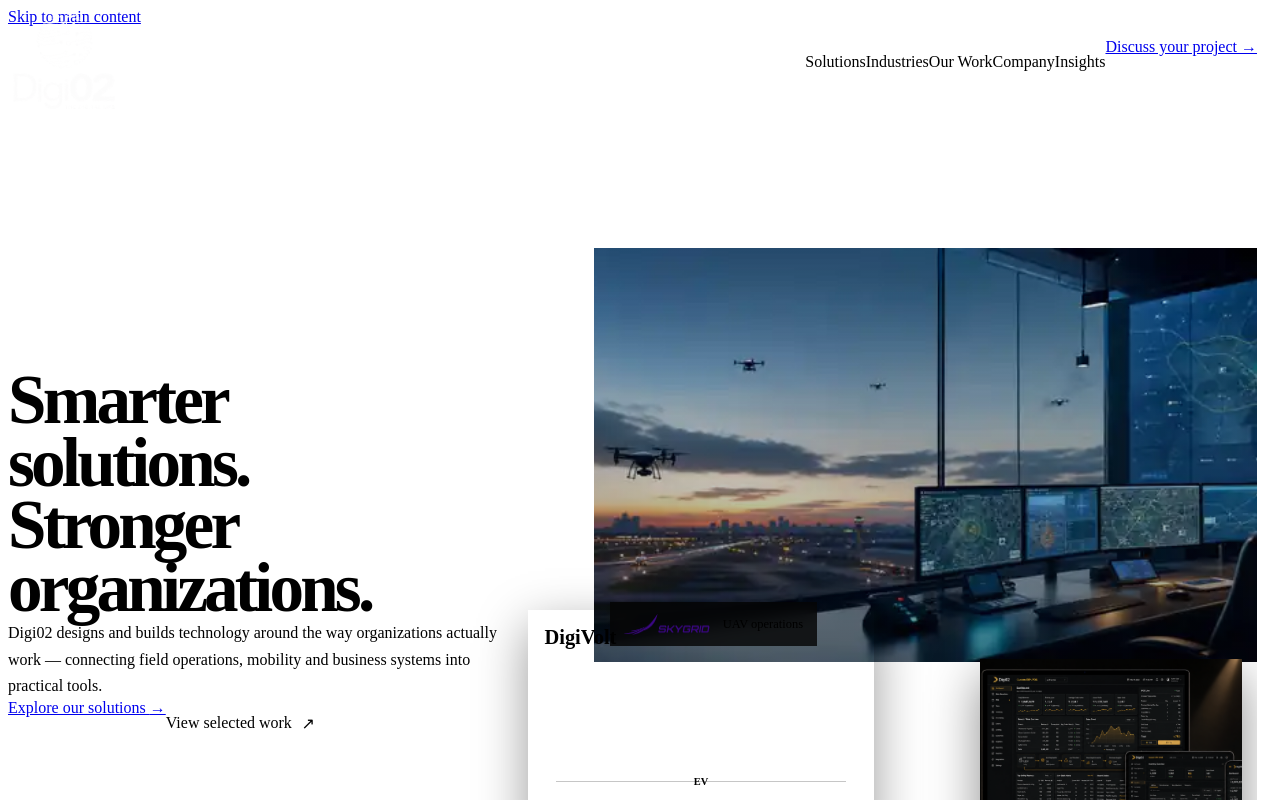
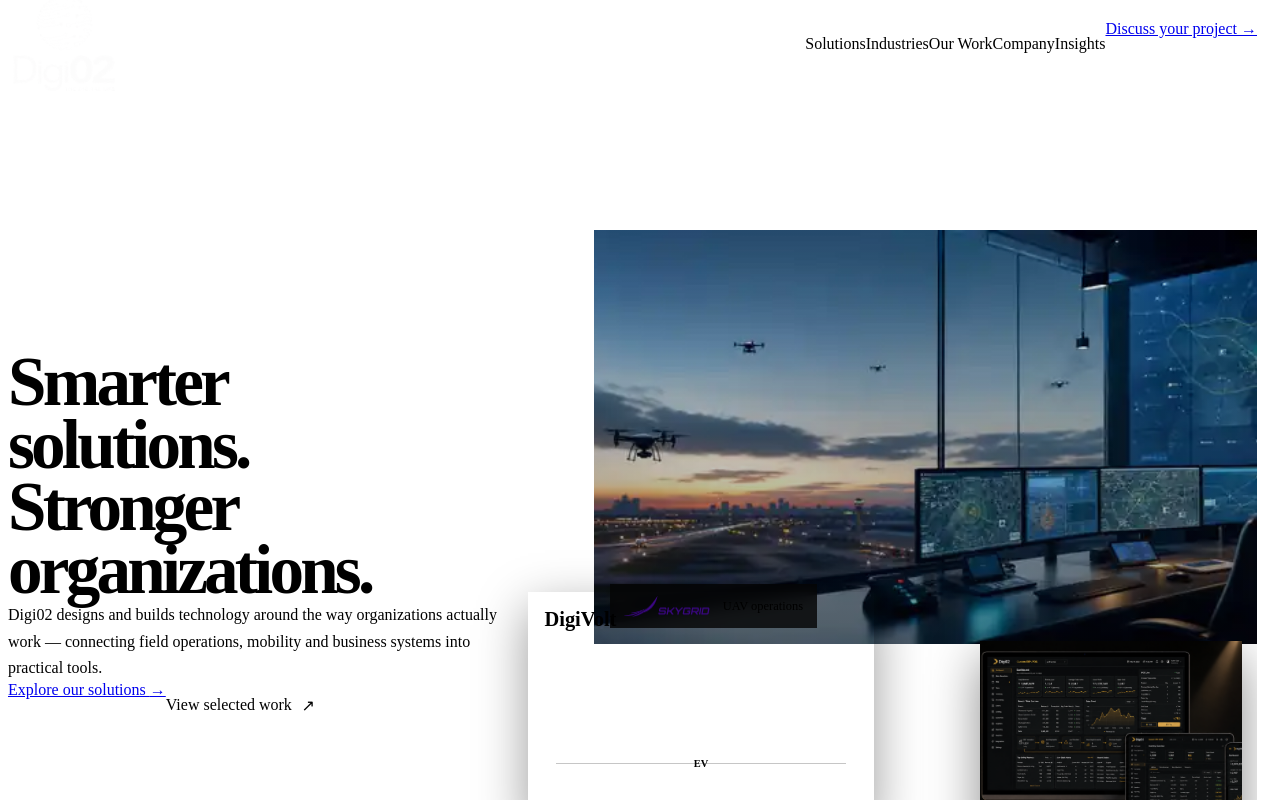
Before and after one commit to emmy16-glitch/Digi02_website, a React (Vite) app: page / in a window 1280 px wide. Shown: the top 800 px of the page. Built offline with nearby package versions, Linux system fonts and the light colour scheme; the HTML template or start-up script is replaced by a standard one.

Commit message:
Add keyboard skip-link styling to launch polish

```diff
--- a/src/styles/launch-polish.css
+++ b/src/styles/launch-polish.css
@@ -26,6 +26,26 @@ input,
 textarea,
 select {
   touch-action: manipulation;
+}
+
+.skip-link {
+  position: fixed;
+  z-index: 2000;
+  top: 0.75rem;
+  left: 0.75rem;
+  padding: 0.75rem 1rem;
+  transform: translateY(-160%);
+  border-radius: var(--radius-control);
+  background: var(--text-primary);
+  color: var(--bg-950);
+  font-weight: 600;
+  text-decoration: none;
+  transition: transform var(--motion-fast) var(--ease-standard);
+}
+
+.skip-link:focus {
+  transform: translateY(0);
+  color: var(--bg-950);
 }
 
 .button,
@@ -100,11 +120,6 @@ select {
 .capability-sequence article,
 .software-build__stages article {
   grid-template-columns: 1fr;
-}
-
-.company-method__sequence article,
-.capability-sequence article,
-.software-build__stages article {
   border-top: 0;
 }
 
```
